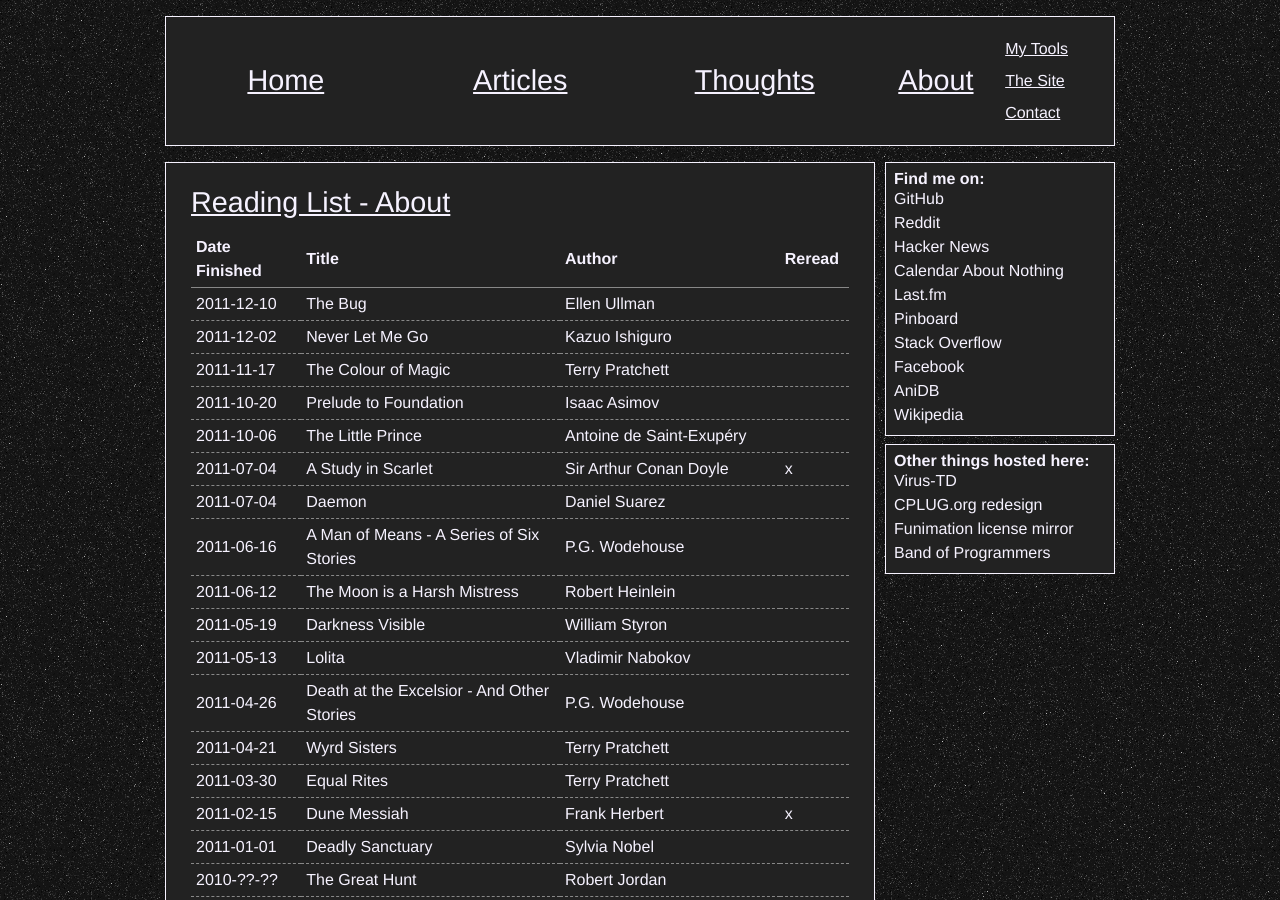
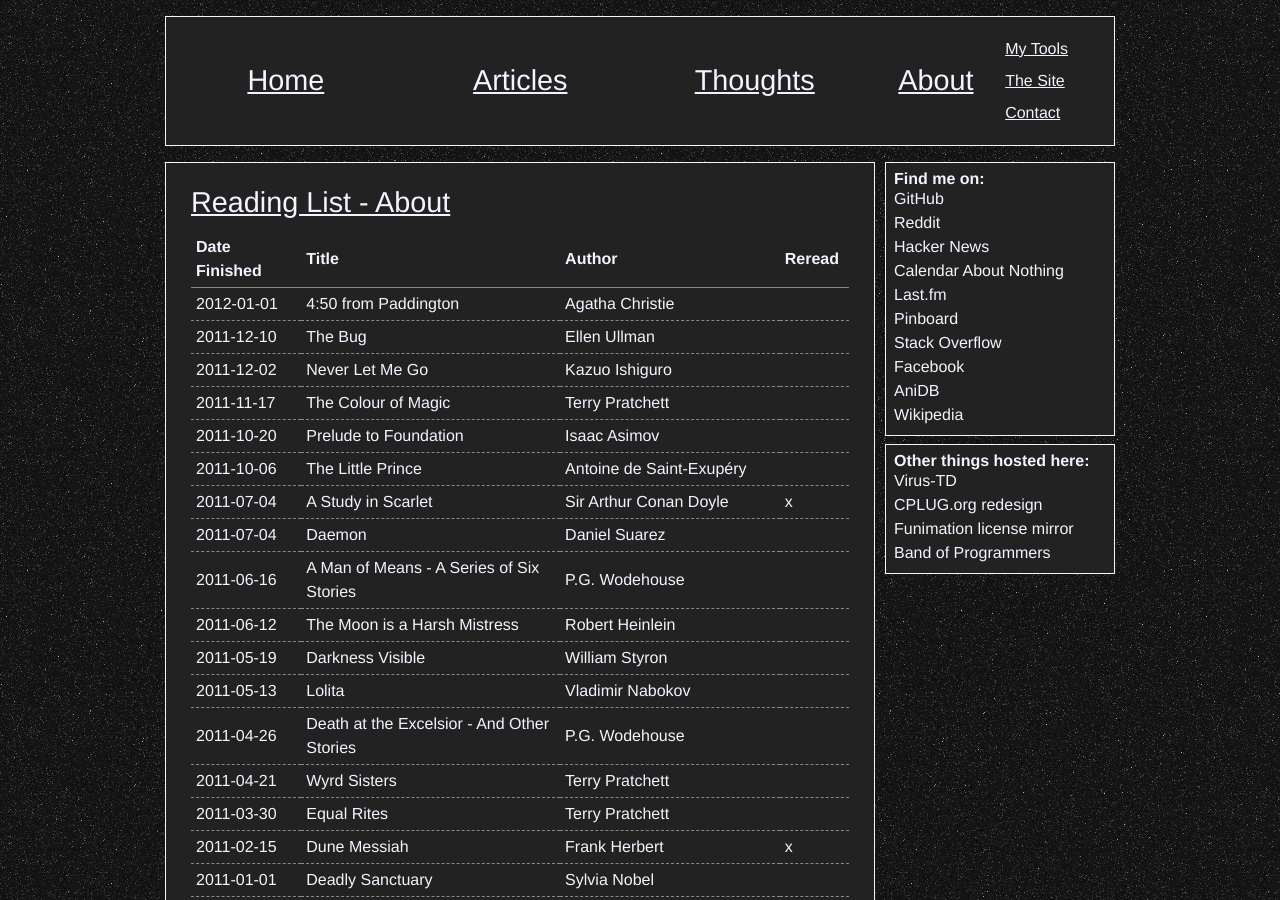
Before and after one commit to xiongchiamiov/xiongchiamiov.github.com, a Jekyll site: the page built from about/reading-list.md, in a window 1280 px wide and 900 px high. Built offline with Jekyll 4.4.1, drawn with Linux system fonts in a browser that asks for light colours; Markdown is read by kramdown in place of the engine named in the settings; comment, search, counter and statistics services are not loaded.

Commit message:
update reading list

```diff
--- a/about/reading-list.md
+++ b/about/reading-list.md
@@ -5,6 +5,7 @@ title: Reading List - About
 
 Date Finished | Title                       | Author                            | Reread
 ------------- | --------------------------- | --------------------------------- | --------
+  2012-01-01  | 4:50 from Paddington        | Agatha Christie                   |
   2011-12-10  | The Bug                     | Ellen Ullman                      |
   2011-12-02  | Never Let Me Go             | Kazuo Ishiguro                    |
   2011-11-17  | The Colour of Magic         | Terry Pratchett                   |
```
